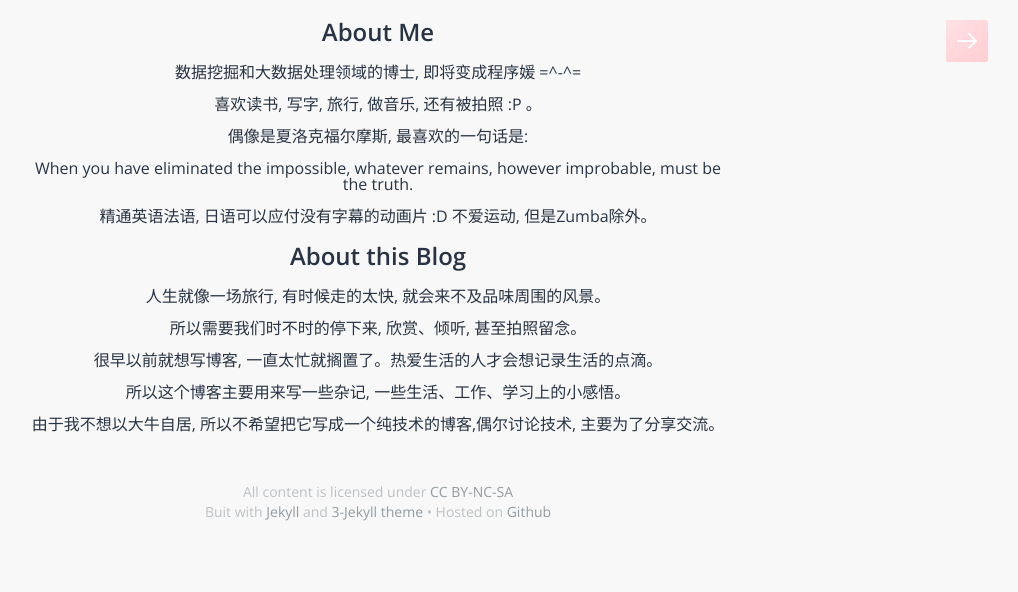
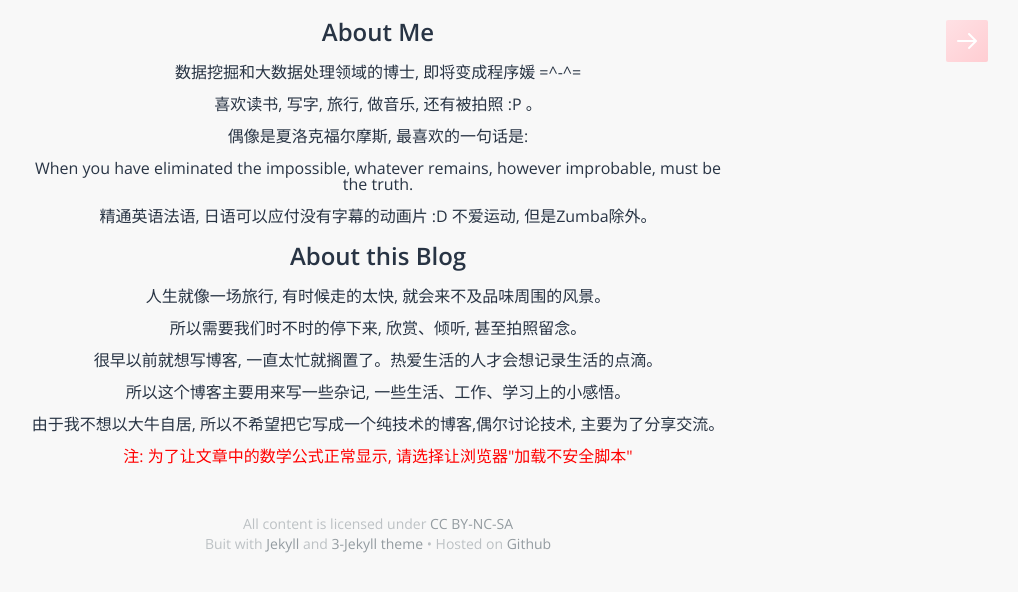
Before and after one commit to sophiesongge/sophiesongge.github.io, a Jekyll site: the page built from index.html, in a window 1280 px wide. Shown: the top 592 px of the page, without its empty margins (262-1280 px from the left). Built offline with Jekyll 4.4.1, drawn with Linux system fonts in a browser that asks for light colours; some web fonts are replaced.

Commit message:
add introduction about the display of the equations

```diff
--- a/index.html
+++ b/index.html
@@ -15,5 +15,7 @@ layout: default
         <p>    很早以前就想写博客, 一直太忙就搁置了。热爱生活的人才会想记录生活的点滴。 </p>
         <p>    所以这个博客主要用来写一些杂记, 一些生活、工作、学习上的小感悟。 </p>
         <p>    由于我不想以大牛自居, 所以不希望把它写成一个纯技术的博客,偶尔讨论技术, 主要为了分享交流。</p>
+
+        <p style="color:red">注: 为了让文章中的数学公式正常显示, 请选择让浏览器"加载不安全脚本"</p>
     </article>
 </div>
```
